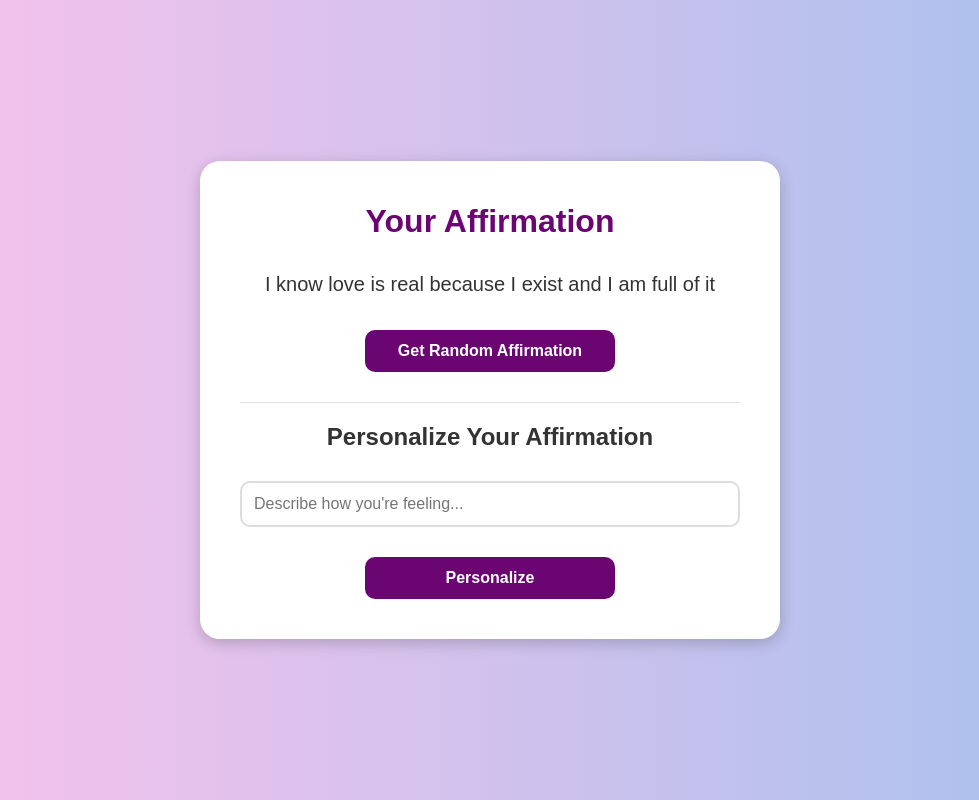
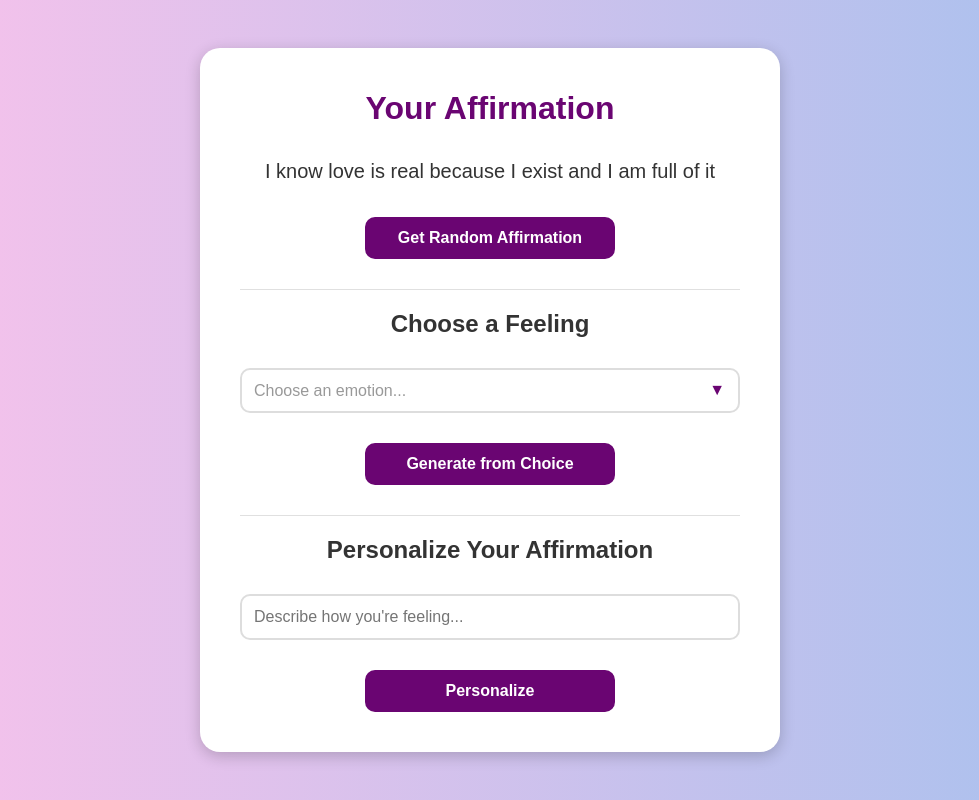
Before and after one commit to mayadiana/DailyAffirmationsApp, a Flask app: page / in a window 1280 px wide. Shown: the whole page, without its empty margins (150-1129 px from the left). Run offline with Flask 3, Linux system fonts and the light colour scheme.

Commit message:
Final version

```diff
--- a/app.py
+++ b/app.py
@@ -1,4 +1,3 @@
-from doctest import debug
 from flask import Flask, render_template, request
 import random
 import requests
@@ -6,6 +5,15 @@ import requests
 app = Flask(__name__)
 
 LMStudioURL = "http://192.168.1.112:1234/v1/chat/completions"
+
+EmotionsList = [
+    {"name": "Happy", "emoji": "😊"},
+    {"name": "Sad", "emoji": "😢"},
+    {"name": "Anxious", "emoji": "😟"},
+    {"name": "Grateful", "emoji": "🙏"},
+    {"name": "Tired", "emoji": "😴"},
+    {"name": "Hopeful", "emoji": "✨"}
+]
 
 def loadAffirmations(filename="affirmations.txt"):
     try:
@@ -59,17 +67,20 @@ def generatePersonalizedAffirmation(emotion):
 def home():
     affirmation = ""
     if request.method == "POST":
-        userFeeling = request.form.get("feeling")
-        if userFeeling:
+        if 'feeling' in request.form and request.form['feeling']:
+            userFeeling = request.form.get("feeling")
             affirmation = generatePersonalizedAffirmation(userFeeling)
+        elif 'emotionChoice' in request.form:
+            selectedEmotion = request.form.get("emotionChoice")
+            affirmation = generatePersonalizedAffirmation(selectedEmotion)
         else:
             affirmations = loadAffirmations()
             affirmation = random.choice(affirmations)
     else:
-        affirmations = loadAffirmations()
-        affirmation = random.choice(affirmations)
+            affirmations = loadAffirmations()
+            affirmation = random.choice(affirmations)
 
-    return render_template("index.html", affirmation=affirmation)
+    return render_template("index.html", affirmation=affirmation, emotions=EmotionsList)
 
 if __name__ == "__main__":
     app.run(debug=True)
--- a/static/style.css
+++ b/static/style.css
@@ -3,7 +3,7 @@ body
     background: linear-gradient(to right, #fbc2eb, #a6c1ee);
     font-family: Arial, sans-serif;
     display: flex;
-    height: 100vh;
+    min-height: 100vh;
     justify-content: center;
     align-items: center;
     margin: 0;
@@ -54,7 +54,7 @@ h2
     margin: 30px 0 20px 0;
 }
 
-.feeling-form
+.feeling-form, .emotion-form
 {
     display: flex;
     flex-direction: column;
@@ -101,3 +101,45 @@ h2
     transform: translateY(-2px);
     background: #52045a;
 }
+
+.select-wrapper
+{
+    position: relative;
+    width: 100%;
+}
+
+.emotion-select
+{
+    width: 100%;
+    padding: 12px;
+    border: 2px solid #ddd;
+    border-radius: 10px;
+    font-size: 16px;
+    color: #333;
+    background-color: white;
+    cursor: pointer;
+    -webkit-appearance: none;
+    appearance: none;
+}
+
+.emotion-select:required:invalid
+{
+    color: #999;
+}
+
+.emotion-select option
+{
+    color: #333;
+}
+
+.select-wrapper::after
+{
+    content: '▼';
+    font-size: 16px;
+    color: #6a0572;
+    position: absolute;
+    right: 15px;
+    top: 50%;
+    transform: translateY(-50%);
+    pointer-events: none;
+}
--- a/templates/index.html
+++ b/templates/index.html
@@ -16,11 +16,29 @@
 
         <hr class="divider">
 
+        <div class="emotion-section">
+            <h2>Choose a Feeling</h2>
+            <form action="/" method="post" class="emotion-form">
+                <div class="select-wrapper">
+                    <select name="emotionChoice" class="emotion-select" required>
+                        <option value="" disabled selected hidden>Choose an emotion...</option>
+
+                        {% for emotion in emotions %}
+                            <option value="{{ emotion.name }}">{{ emotion.emoji }} {{ emotion.name }}</option>
+                        {% endfor %}
+                    </select>
+                </div>
+                <button type="submit" class="button">Generate from Choice</button>
+            </form>
+        </div>
+
+        <hr class="divider">
+
         <div class="personalize-section">
             <h2>Personalize Your Affirmation</h2>
             <form action="/" method="post" class="feeling-form">
                 <input type="text" name="feeling" placeholder="Describe how you're feeling..." required>
-                <button type="submit" class="button personalize-button">Personalize</button>
+                <button type="submit" class="button">Personalize</button>
             </form>
         </div>
     </div>
```
